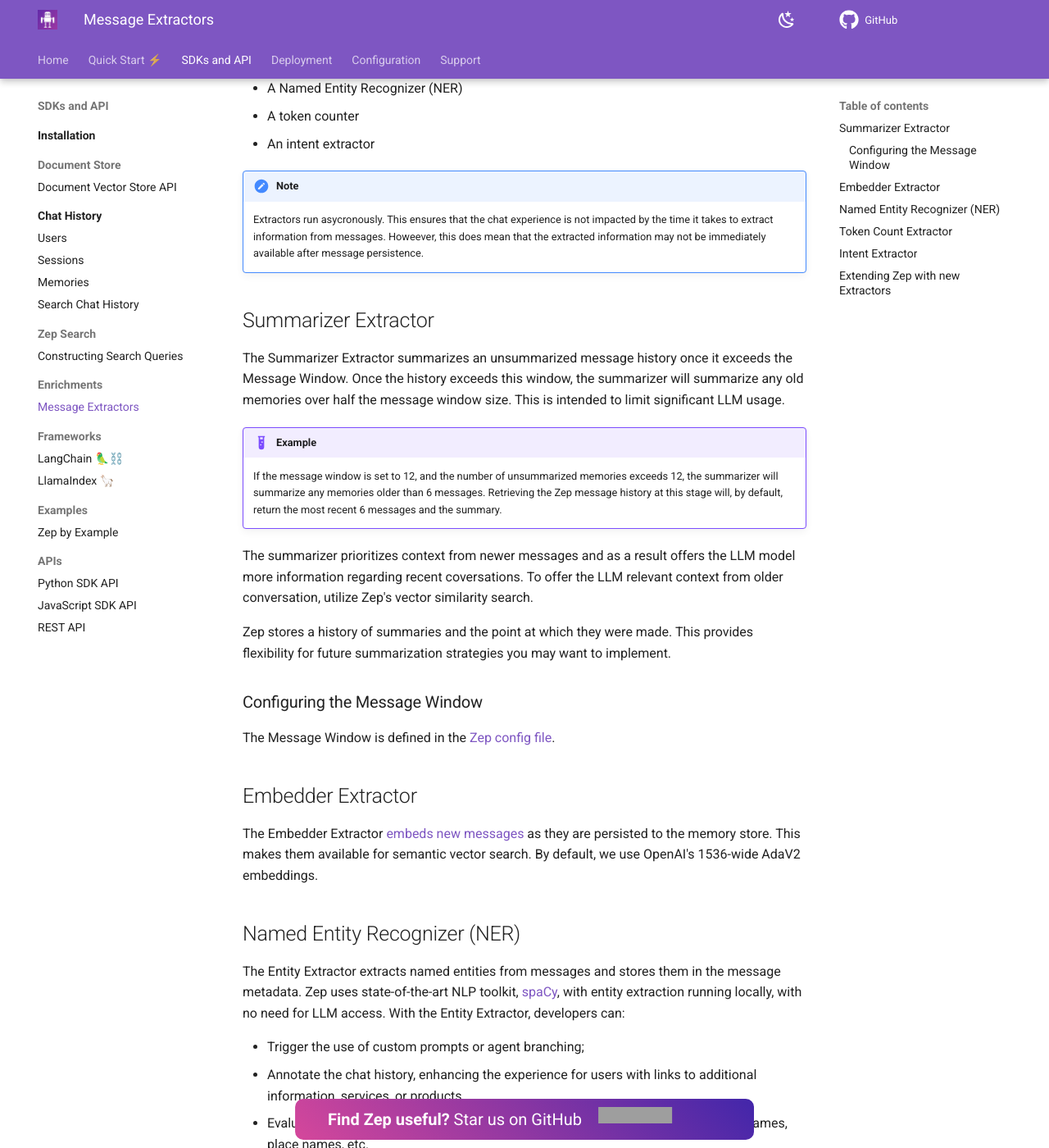
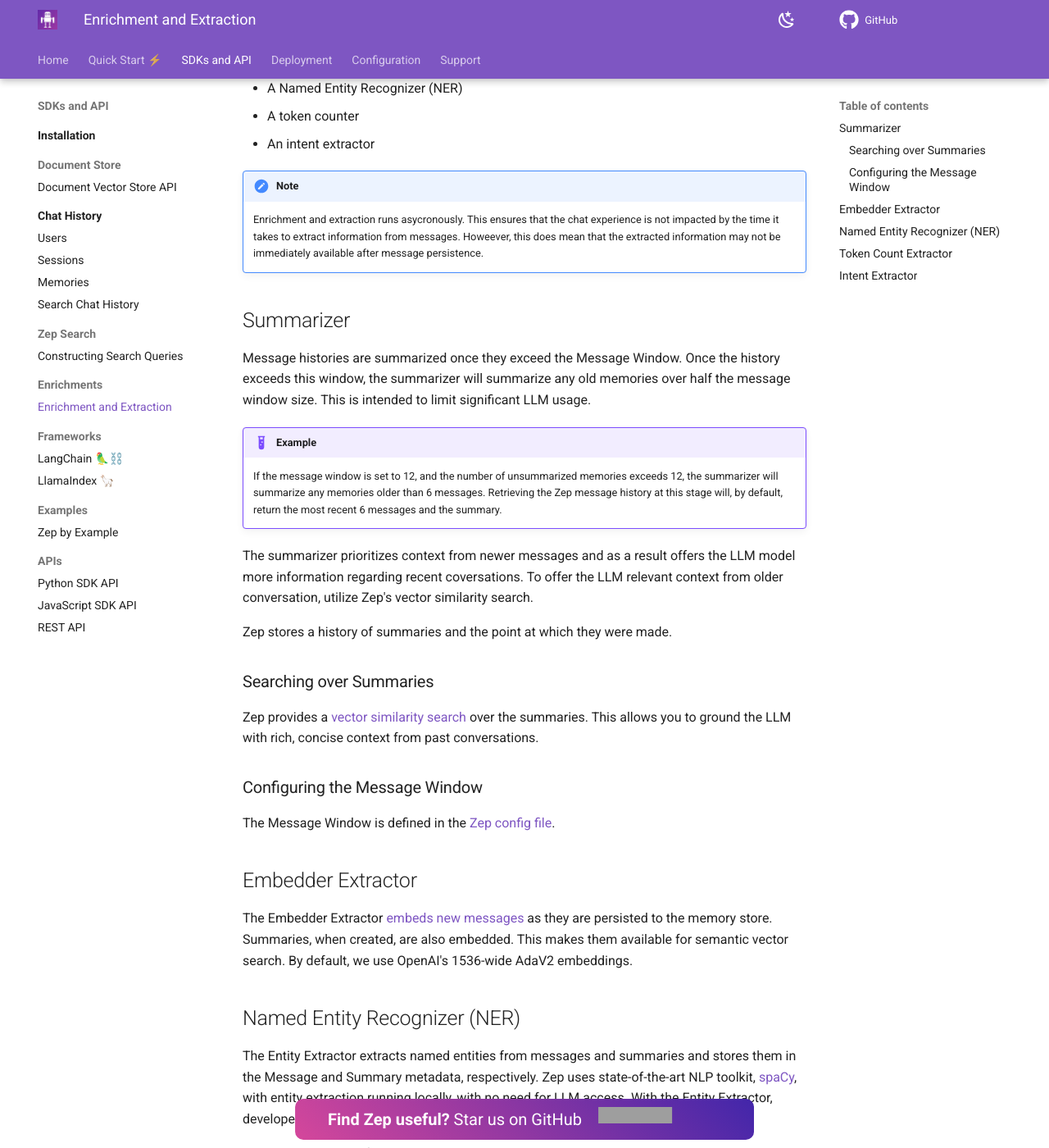
Before and after one commit to getzep/docs.getzep.com, an MkDocs documentation site: the page built from docs/sdk/extractors.md, in a window 1280 px wide and 1400 px high, scrolled down 353 px. Shown: the whole window at 82% size. Built offline with MkDocs 1.6.1 and Material for MkDocs 9.7.7, drawn with Linux system fonts in a browser that asks for light colours; plug-ins that fetch from the network failed and are left out; comment, search, counter and statistics services are not loaded; some of the changed text lies outside the part shown; grey boxes are pictures that could not be loaded.

Commit message:
update extractors

````diff
--- a/docs/sdk/extractors.md
+++ b/docs/sdk/extractors.md
@@ -1,6 +1,6 @@
-# Message Extractors
+# Enrichment and Extraction
 
-Zep Extractors extract information from messages. Currently, Zep has several extractors, with more planned:
+Zep automatically enriches and extracts information from chat messages. This capability includes:
 
 - A progressive summarizer
 - An embedding vectorizer
@@ -10,11 +10,11 @@
 
 !!! note
 
-    Extractors run asycronously. This ensures that the chat experience is not impacted by the time it takes to extract information from messages. Howeever, this does mean that the extracted information may not be immediately available after message persistence.
+    Enrichment and extraction runs asycronously. This ensures that the chat experience is not impacted by the time it takes to extract information from messages. Howeever, this does mean that the extracted information may not be immediately available after message persistence.
 
-## Summarizer Extractor
+## Summarizer
 
-The Summarizer Extractor summarizes an unsummarized message history once it exceeds the Message Window. Once the history exceeds this window, the summarizer will summarize any old memories over half the message window size. This is intended to limit significant LLM usage.
+Message histories are summarized once they exceed the Message Window. Once the history exceeds this window, the summarizer will summarize any old memories over half the message window size. This is intended to limit significant LLM usage.
 
 !!! Example
 
@@ -22,7 +22,11 @@
 
 The summarizer prioritizes context from newer messages and as a result offers the LLM model more information regarding recent coversations. To offer the LLM relevant context from older conversation, utilize Zep's vector similarity search.
 
-Zep stores a history of summaries and the point at which they were made. This provides flexibility for future summarization strategies you may want to implement.
+Zep stores a history of summaries and the point at which they were made.
+
+### Searching over Summaries
+
+Zep provides a [vector similarity search](chat_history/search.md) over the summaries. This allows you to ground the LLM with rich, concise context from past conversations.
 
 ### Configuring the Message Window
 
@@ -30,11 +34,11 @@
 
 ## Embedder Extractor
 
-The Embedder Extractor [embeds new messages](../deployment/embeddings.md) as they are persisted to the memory store. This makes them available for semantic vector search. By default, we use OpenAI's 1536-wide AdaV2 embeddings.
+The Embedder Extractor [embeds new messages](../deployment/embeddings.md) as they are persisted to the memory store. Summaries, when created, are also embedded. This makes them available for semantic vector search. By default, we use OpenAI's 1536-wide AdaV2 embeddings.
 
 ## Named Entity Recognizer (NER)
 
-The Entity Extractor extracts named entities from messages and stores them in the message metadata. Zep uses state-of-the-art NLP toolkit, [spaCy](https://spacy.io/), with entity extraction running locally, with no need for LLM access. With the Entity Extractor, developers can:
+The Entity Extractor extracts named entities from messages and summaries and stores them in the Message and Summary metadata, respectively. Zep uses state-of-the-art NLP toolkit, [spaCy](https://spacy.io/), with entity extraction running locally, with no need for LLM access. With the Entity Extractor, developers can:
 
 - Trigger the use of custom prompts or agent branching;
 - Annotate the chat history, enhancing the experience for users with links to additional information, services, or products.
@@ -89,7 +93,9 @@
 
 ## Token Count Extractor
 
-The Token Count Extractor counts the number of tokens in a message, and stores the count in the message metadata. This allows for finer-grained control over prompt assembly.
+The Token Count Extractor counts the number of tokens in a message and summary, and stores the count in metadata. This allows for finer-grained control over prompt assembly.
+
+This is currently only supported for OpenAI LLMs.
 
 ## Intent Extractor
 
@@ -112,26 +118,3 @@
         "token_count": 11
     },
 ```
-
-## Extending Zep with new Extractors
-
-Zep's Extractor model is easily extensible, with a simple, clean interface available to build new enrichment functionality, such as summarizers, entity extractors, embedders, and more.
-
-New Extractors can be added by implementing the `Extractor` interface:
-
-```go
-type Extractor interface {
-	Extract(
-		ctx context.Context,
-		appState *AppState,
-		messageEvents *MessageEvent,
-	) error
-	Notify(ctx context.Context, appState *AppState, messageEvents *MessageEvent) error
-}
-```
-
-Zep uses an observor pattern to notify extractors of new messages. Extractors register with the Zep `MemoryStore` to receive notifications when new messages are persisted to the store.
-
-The `MemoryStore` calls the `Notify` method on each registered extractor, passing the new messages in a `MessageEvent`. The `Notify` method then calls the `Extract` method, which performs the actual extraction asyncronously in a go routine.
-
-See the Zep repo for more details on building [Extractors](https://github.com/getzep/zep/tree/main/pkg/extractors).
````
